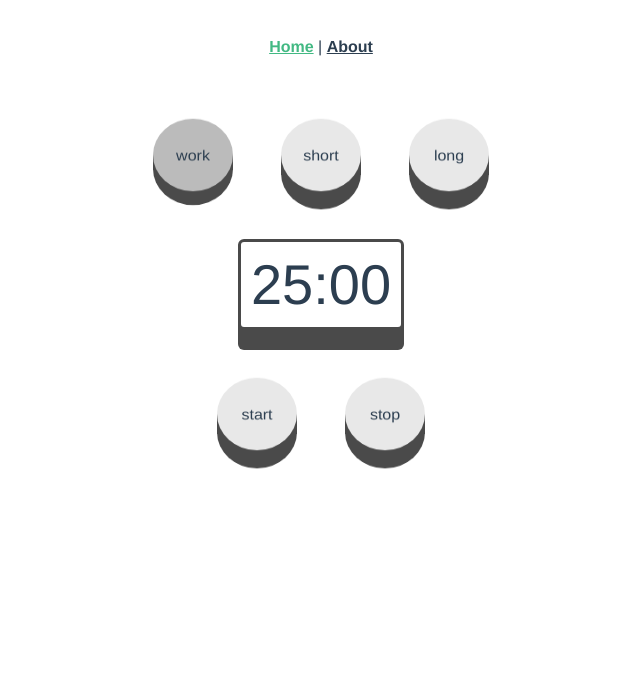
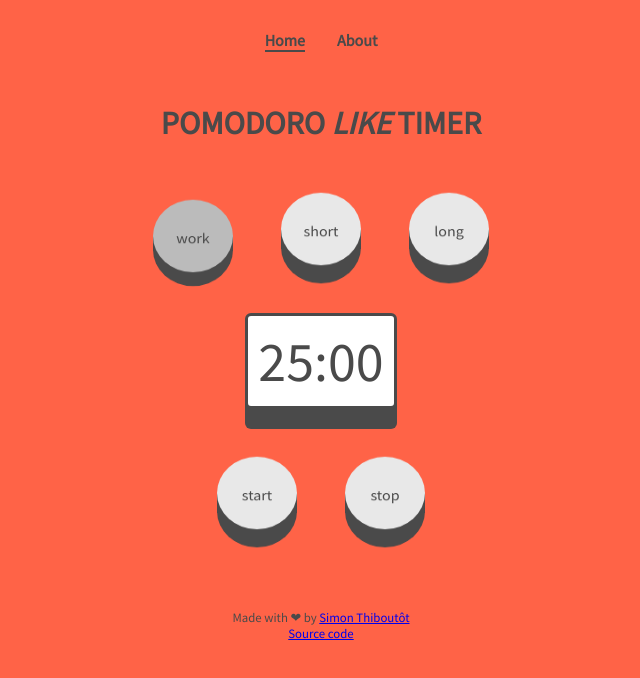
Before and after one commit to masterT/pomodoro-timer, a Vue app: page /#/ in a window 1280 px wide. Shown: the top 678 px of the page, without its empty margins (319-959 px from the left). Built offline with nearby package versions, Linux system fonts and the light colour scheme.

Commit message:
Styling + components splitting.

```diff
--- a/public/index.html
+++ b/public/index.html
@@ -4,6 +4,7 @@
     <meta charset="utf-8">
     <meta http-equiv="X-UA-Compatible" content="IE=edge">
     <meta name="viewport" content="width=device-width,initial-scale=1.0">
+    <link href="https://fonts.googleapis.com/css?family=Source+Sans+Pro" rel="stylesheet"/>
     <link rel="icon" href="<%= BASE_URL %>favicon.ico">
     <title>pomodoro-timer</title>
   </head>
--- a/src/App.vue
+++ b/src/App.vue
@@ -1,8 +1,8 @@
 <template>
   <div id="app">
-    <div id="nav">
-      <router-link to="/">Home</router-link> |
-      <router-link to="/about">About</router-link>
+    <div class="menu">
+      <router-link class="menu__item" to="/">Home</router-link>
+      <router-link class="menu__item" to="/about">About</router-link>
     </div>
     <transition name="fade">
       <keep-alive>
@@ -13,24 +13,47 @@
 </template>
 
 <style lang="scss">
+$color-background: tomato;
+$color-text: #4a4a4a;
+
+// Global style.
+body {
+  background-color: $color-background;
+  color: $color-text;
+  font-family: 'Source Sans Pro', sans-serif;
+  width: 100%;
+  margin: 0;
+}
+
+h1, h2, h3, h4, h5, h6 {
+  text-transform: uppercase;
+}
+
 #app {
-  font-family: 'Avenir', Helvetica, Arial, sans-serif;
-  -webkit-font-smoothing: antialiased;
-  -moz-osx-font-smoothing: grayscale;
-  text-align: center;
-  color: #2c3e50;
+  display: flex;
+  flex-direction: column;
+  align-items: center;
 }
-#nav {
+
+// Menu.
+.menu {
+  display: flex;
+  justify-content: center;
   padding: 30px;
-  a {
+
+  &__item {
     font-weight: bold;
-    color: #2c3e50;
+    color: $color-text;
+    text-decoration: none;
+    margin: 0 1rem;
+
     &.router-link-exact-active {
-      color: #42b983;
+      border-bottom: 2px solid $color-text;
     }
   }
 }
 
+// Transition.
 .fade-enter-active {
   transition: opacity 0.2s;
 }
--- /dev/null
+++ b/src/components/AppFooter.vue
@@ -0,0 +1,20 @@
+<template>
+  <div class="footer">
+    <div>
+      Made with ❤ by <a href="http://simonthiboutot.com/">Simon Thiboutôt</a>
+    </div>
+    <div>
+      <a href="https://github.com/masterT/pomodoro-timer">Source code</a>
+    </div>
+  </div>
+</template>
+
+<style lang="scss">
+.footer {
+  margin: 2rem;
+  font-size: 0.8rem;
+  display: flex;
+  flex-direction: column;
+  align-items: center;
+}
+</style>
--- a/src/components/Timer.vue
+++ b/src/components/Timer.vue
@@ -1,7 +1,7 @@
 <template>
   <div class="timer">
     <TimerScreen :timeInMilliseconds="remainingTimeInMilliseconds"></TimerScreen>
-    <div>
+    <div class="timer__buttons">
       <TimerButton
         v-if="state === 'IDLE'"
         @click="start">
@@ -96,5 +96,16 @@ export default {
 
 <!-- Add "scoped" attribute to limit CSS to this component only -->
 <style scoped lang="scss">
-// .timer {}
+
+.timer {
+  display: flex;
+  flex-direction: column;
+  align-items: center;
+
+  &__buttons {
+    display: flex;
+    align-items: center;
+    justify-content: center;
+  }
+}
 </style>
--- a/src/components/TimerButton.vue
+++ b/src/components/TimerButton.vue
@@ -50,6 +50,7 @@ $containerMargin: 1.5em;
   display: inline-block;
 
   &__top {
+    text-align: center;
     width: $width;
     height: 3em;
     padding-top: 2em;
@@ -85,10 +86,10 @@ $containerMargin: 1.5em;
     }
   }
 
-  // &:active {
-  //   margin-top: $containerMargin + $extraMarginActive;
-  //   margin-bottom: $containerMargin - $extraMarginActive;
-  // }
+  &:active {
+    margin-top: $containerMargin + $extraMarginActive;
+    margin-bottom: $containerMargin - $extraMarginActive;
+  }
 
   &_selected {
     margin-top: $containerMargin + $extraMarginSelected;
--- a/src/views/About.vue
+++ b/src/views/About.vue
@@ -1,7 +1,36 @@
 <template>
   <div class="about">
+    <div class="about__content">
      <h1>Pomodoro Technique</h1>
      <p>The <a href="http://pomodorotechnique.com/">Pomodoro Technique</a> is a time management method developed by <i>Francesco Cirillo</i> in the late 1980s.</p>
      <p>The technique uses a timer to break down work into intervals, separated by short breaks.</p>
+    </div>
+    <AppFooter></AppFooter>
   </div>
 </template>
+
+<script>
+import AppFooter from '@/components/AppFooter.vue'
+
+export default {
+  name: 'about',
+  components: {
+    AppFooter
+  }
+}
+</script>
+
+<style lang="scss">
+.about {
+  display: flex;
+  flex-direction: column;
+  align-items: center;
+
+  &__content {
+    max-width: 500px;
+    display: flex;
+    flex-direction: column;
+    align-items: center;
+  }
+}
+</style>
--- a/src/views/Home.vue
+++ b/src/views/Home.vue
@@ -1,16 +1,19 @@
 <template>
   <div class="home">
-    <div>
+    <h1>Pomodoro <i>like</i> timer</h1>
+    <div class="home__buttons">
       <TimerButton :selected="selectedPeriodName === 'work'" @click="selectPeriod('work')">work</TimerButton>
       <TimerButton :selected="selectedPeriodName === 'short'" @click="selectPeriod('short')">short</TimerButton>
       <TimerButton :selected="selectedPeriodName === 'long'" @click="selectPeriod('long')">long</TimerButton>
     </div>
     <Timer :durationInMilliseconds="durationInMillisec"/>
+    <AppFooter></AppFooter>
   </div>
 </template>
 
 <script>
 // @ is an alias to /src
+import AppFooter from '@/components/AppFooter.vue'
 import TimerButton from '@/components/TimerButton.vue'
 import Timer from '@/components/Timer.vue'
 
@@ -25,7 +28,8 @@ export default {
   name: 'home',
   components: {
     TimerButton,
-    Timer
+    Timer,
+    AppFooter
   },
   data () {
     return {
@@ -45,3 +49,17 @@ export default {
   }
 }
 </script>
+
+<style lang="scss">
+.home {
+  display: flex;
+  flex-direction: column;
+  align-items: center;
+
+  &__buttons {
+    display: flex;
+    align-items: center;
+    justify-content: center;
+  }
+}
+</style>
```
